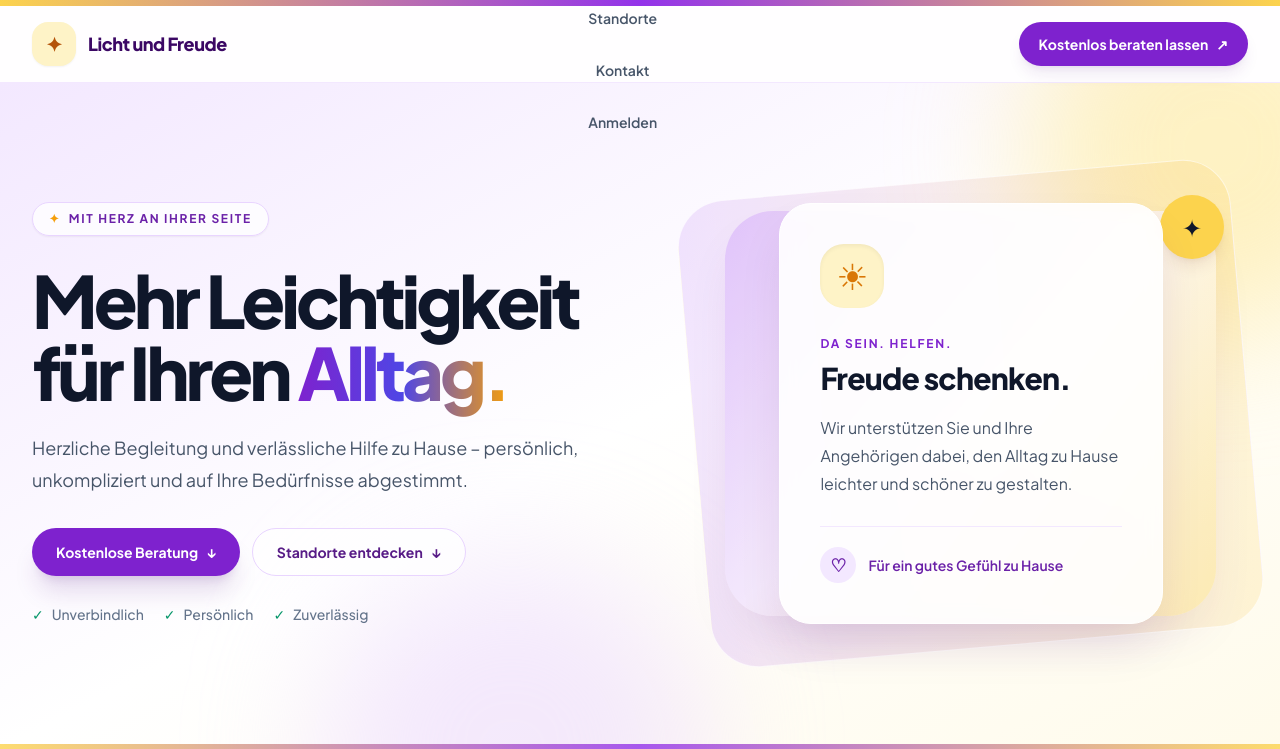
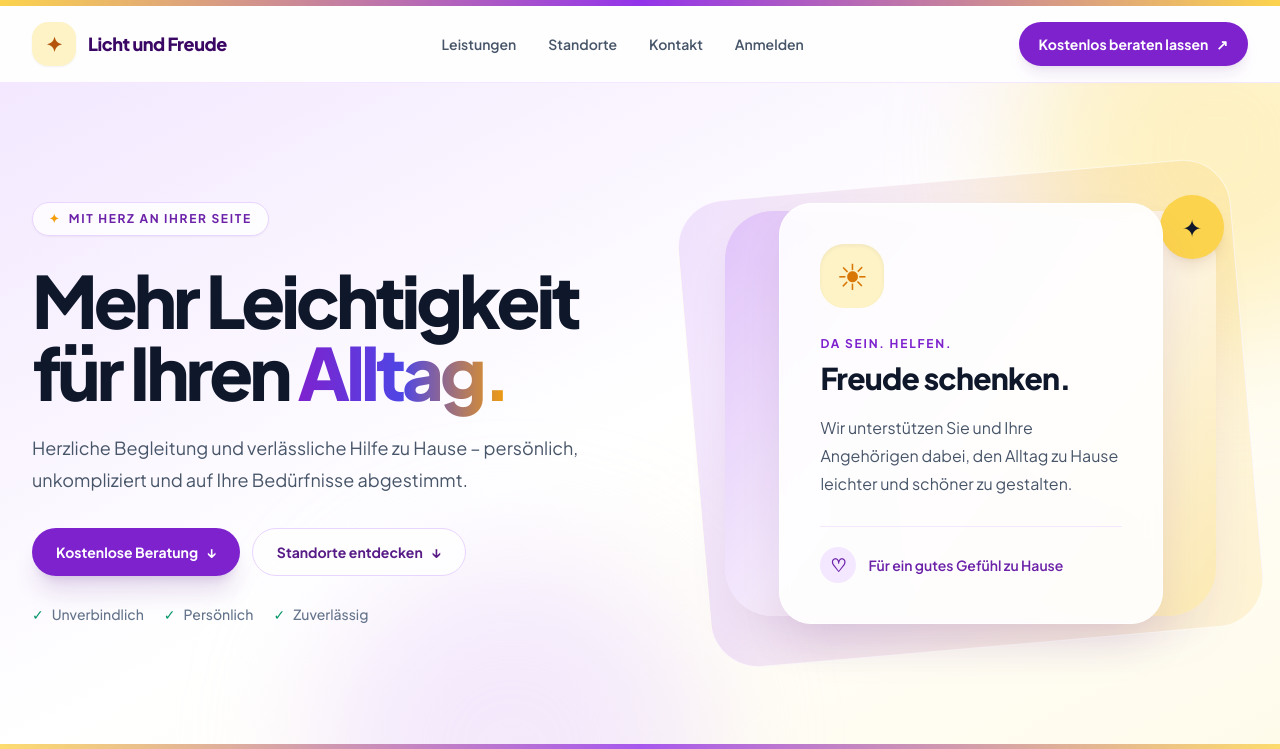
Before and after one commit to abeltakongmo/lichtundfreude, a Node server app: page / in a window 1280 px wide. Shown: the top 749 px of the page. Run offline with Node 20, Linux system fonts and the light colour scheme; data that the repository does not hold is empty; some libraries are stand-ins or nearby versions.

Commit message:
style: update navigation layout for better responsiveness in alltag.ejs

```diff
--- a/views/alltag.ejs
+++ b/views/alltag.ejs
@@ -35,7 +35,7 @@
           <span class="grid h-11 w-11 place-items-center rounded-2xl bg-amber-100 text-xl text-amber-700 shadow-sm">✦</span>
           <span>Licht und Freude</span>
         </a>
-        <nav class="nav flex flex-col hidden absolute left-0 right-0 top-[76px] z-20 gap-1 border-b border-purple-100 bg-white p-4 shadow-lg md:static md:flex md:items-center md:gap-8 md:border-0 md:bg-transparent md:p-0 md:shadow-none" id="main-nav" aria-label="Hauptnavigation">
+        <nav class="nav flex flex-col sm:flex-row hidden absolute left-0 right-0 top-[76px] z-20 gap-1 border-b border-purple-100 bg-white p-4 shadow-lg md:static md:flex md:items-center md:gap-8 md:border-0 md:bg-transparent md:p-0 md:shadow-none" id="main-nav" aria-label="Hauptnavigation">
           <a class="rounded-xl px-3 py-2 text-sm font-semibold text-slate-600 no-underline transition hover:bg-purple-50 hover:text-purple-800 md:p-0 md:hover:bg-transparent" href="#leistungen">Leistungen</a>
           <a class="rounded-xl px-3 py-2 text-sm font-semibold text-slate-600 no-underline transition hover:bg-purple-50 hover:text-purple-800 md:p-0 md:hover:bg-transparent" href="#standorte">Standorte</a>
           <a class="rounded-xl px-3 py-2 text-sm font-semibold text-slate-600 no-underline transition hover:bg-purple-50 hover:text-purple-800 md:p-0 md:hover:bg-transparent" href="#kontakt">Kontakt</a>
```
